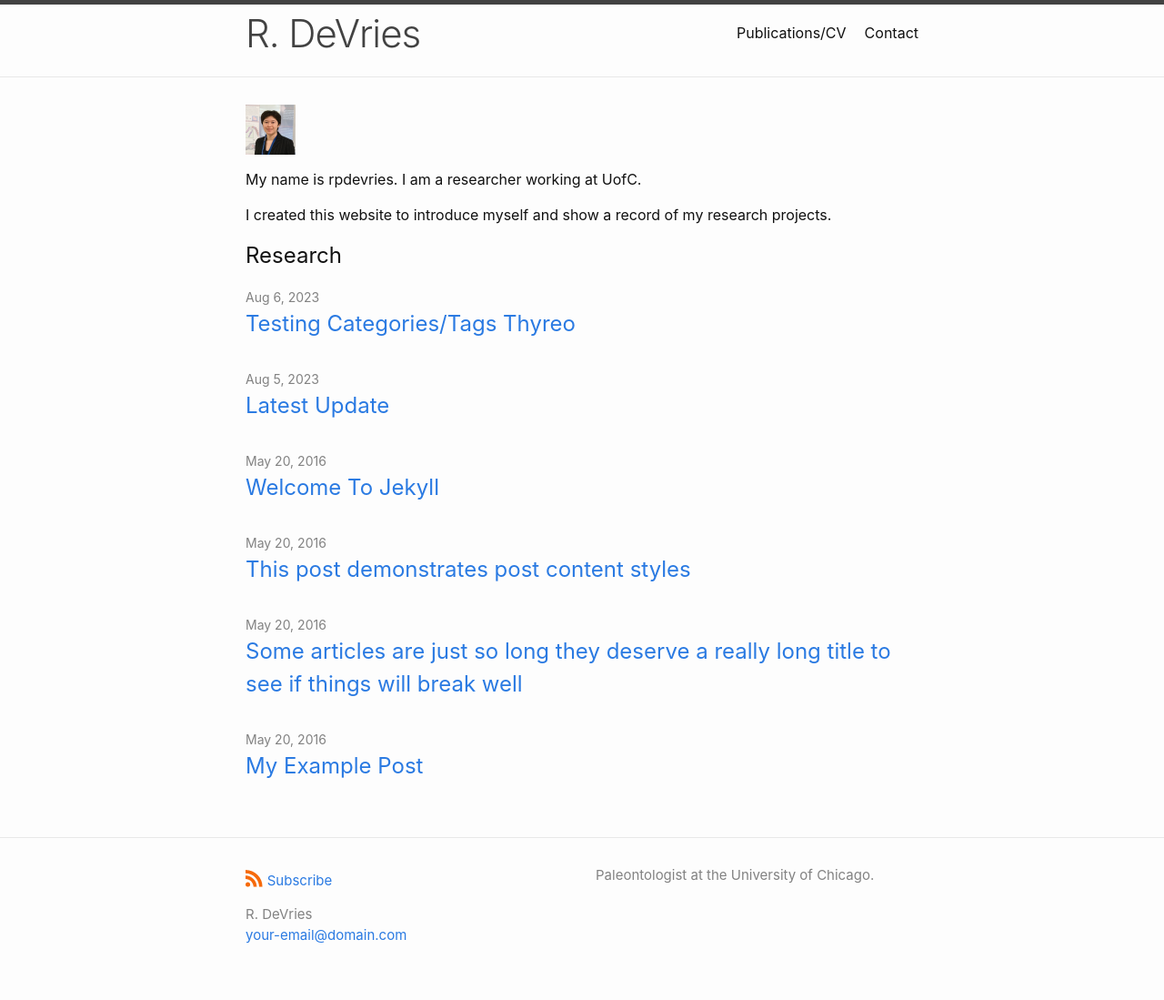
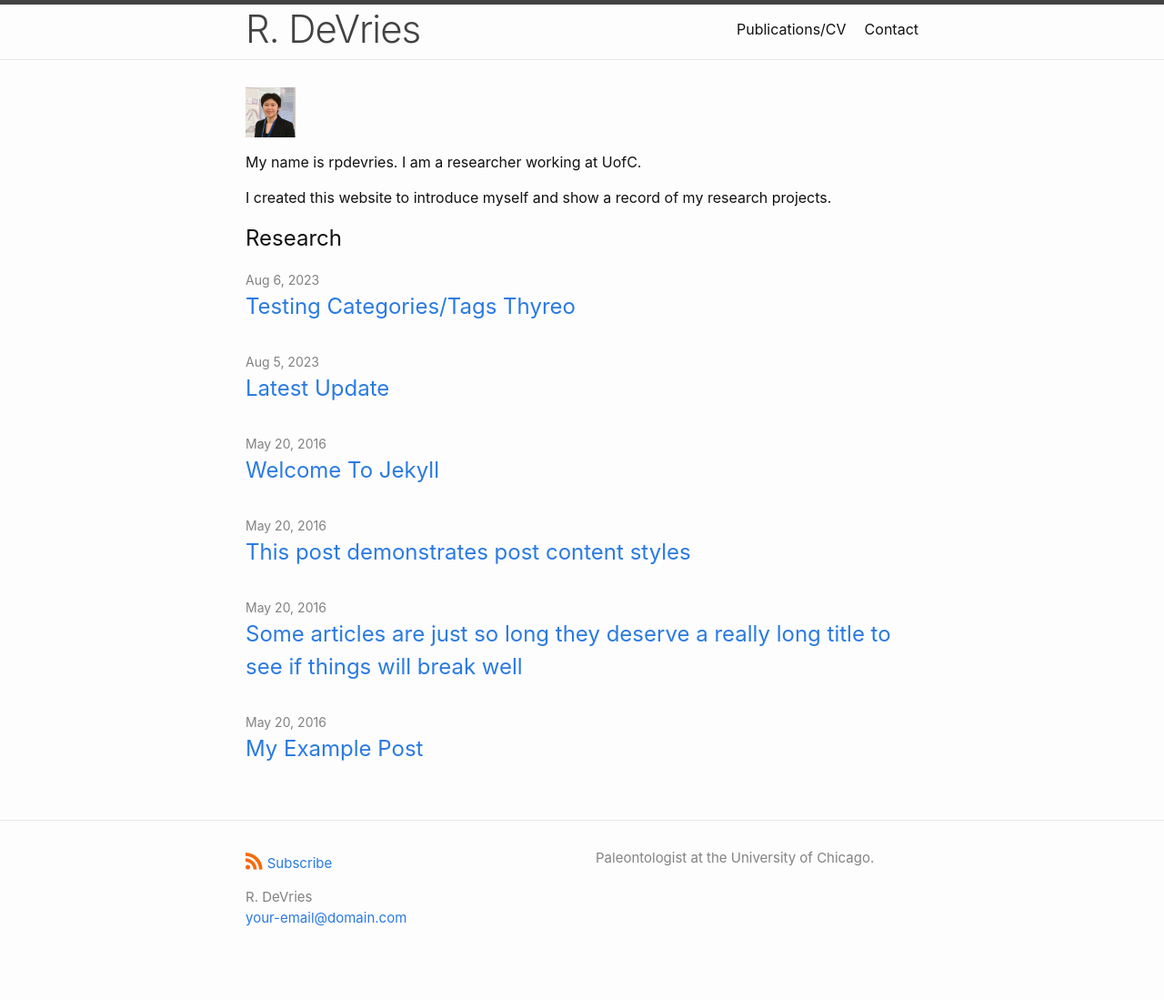
Before and after one commit to rpdevries/rpdevries.github.io, a Jekyll site: the page built from index.md, in a window 1280 px wide. Shown: the whole page at 91% size. Built offline with Jekyll 4.4.1, drawn with Linux system fonts in a browser that asks for light colours.

Commit message:
Update _layout.scss
Header change again

```diff
--- a/_sass/minima/_layout.scss
+++ b/_sass/minima/_layout.scss
@@ -4,8 +4,8 @@
 .site-header {
   border-top: 5px solid $border-color-03;
   border-bottom: 1px solid $border-color-01;
-  min-height: $spacing-unit * 2.625; /*2.825. o.g. 1.865;*/
-  line-height: $base-line-height * $base-font-size * 2.625; /*2.25;*/
+  min-height: $spacing-unit * 2.0; /*2.825. o.g. 1.865;*/
+  line-height: $base-line-height * $base-font-size * 2.25; /*2.25;*/
 
   // Positioning context for the mobile navigation icon
   position: relative;
```
